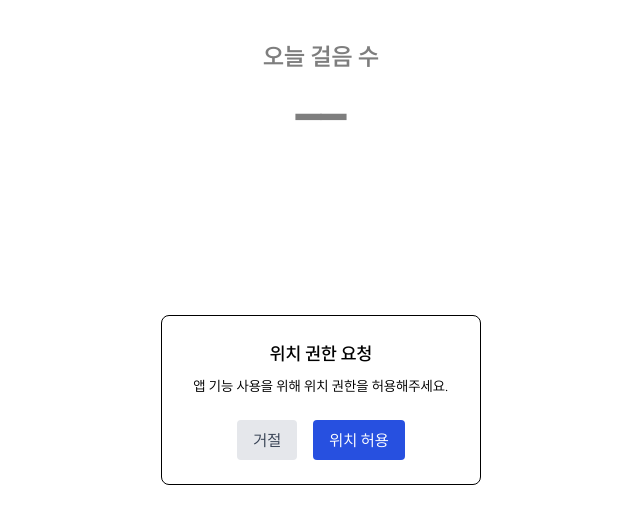
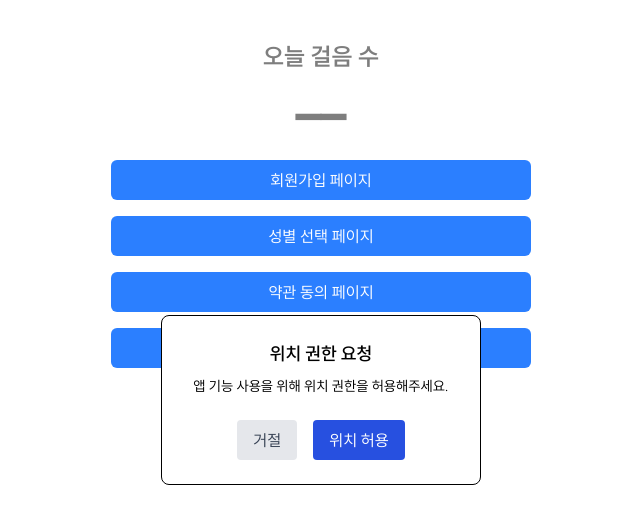
Before and after one commit to e-bing/Walkie_frontend, a Next.js app: page / in a window 1280 px wide. Shown: the top 524 px of the page, without its empty margins (319-959 px from the left). Built offline with nearby package versions, Linux system fonts and the light colour scheme; no server answers; what @heroui/react would draw is missing.

Commit message:
fix : 임시 버튼

```diff
--- a/src/app/page.tsx
+++ b/src/app/page.tsx
@@ -3,9 +3,15 @@
 import React, { useState, useEffect } from 'react';
 import PermissionModal from '@/app/PermissionModal';
 import { fetchTodaySteps } from '@/utils/fitness';
-
+import { useRouter } from 'next/navigation';
 export default function Home() {
-  const [granted, setGranted] = useState(false);
+  const [granted, setGranted] = useState<boolean>(() => {
+    if (typeof window !== 'undefined') {
+      return localStorage.getItem('permissionGranted') === 'true';
+    }
+    return false;
+  });
+  const router = useRouter();
   const [steps, setSteps] = useState<number | null>(null);
 
   useEffect(() => {
@@ -19,7 +25,14 @@ export default function Home() {
   return (
     <>
       {/* 권한 모달 */}
-      {!granted && <PermissionModal onGranted={() => setGranted(true)} />}
+      {!granted && (
+        <PermissionModal
+          onGranted={() => {
+            setGranted(true);
+            localStorage.setItem('permissionGranted', 'true');
+          }}
+        />
+      )}
 
       {/* 권한 허용 후 걸음 수 표시 */}
       <div
@@ -32,6 +45,32 @@ export default function Home() {
           {granted ? (steps === null ? '...' : isNaN(steps) ? 'NaN' : steps) : '--'}
         </p>
       </div>
+      <div className="flex flex-col gap-4 mt-3">
+        <button
+          className="bg-blue-500 text-white px-1 py-2 rounded-md"
+          onClick={() => router.push('/signup/profile')}
+        >
+          회원가입 페이지
+        </button>
+        <button
+          className="bg-blue-500 text-white px-4 py-2 rounded-md"
+          onClick={() => router.push('/signup/gender')}
+        >
+          성별 선택 페이지
+        </button>
+        <button
+          className="bg-blue-500 text-white px-4 py-2 rounded-md"
+          onClick={() => router.push('/signup/terms')}
+        >
+          약관 동의 페이지
+        </button>
+        <button
+          className="bg-blue-500 text-white px-4 py-2 rounded-md"
+          onClick={() => router.push('/login')}
+        >
+          로그인 페이지
+        </button>
+      </div>
     </>
   );
 }
```
